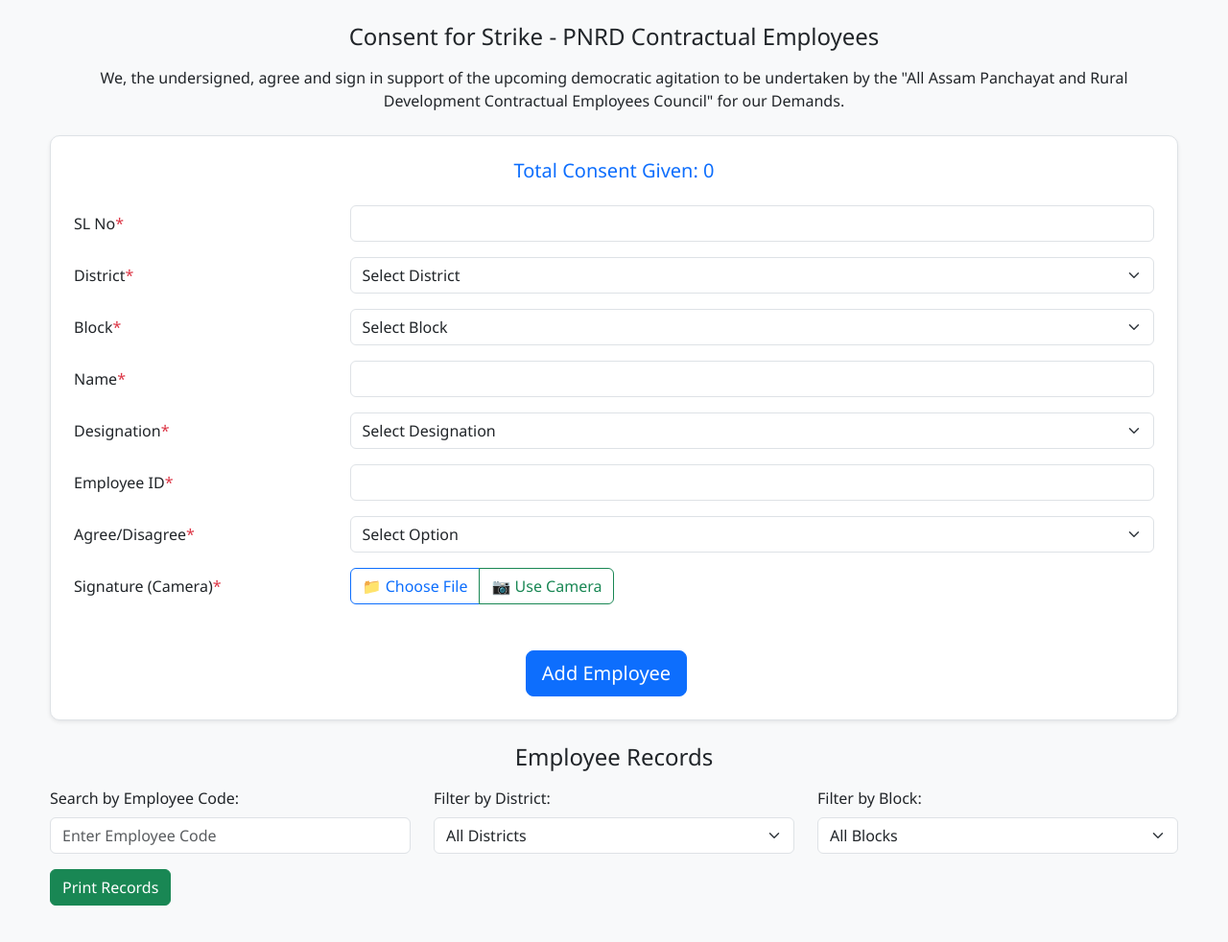
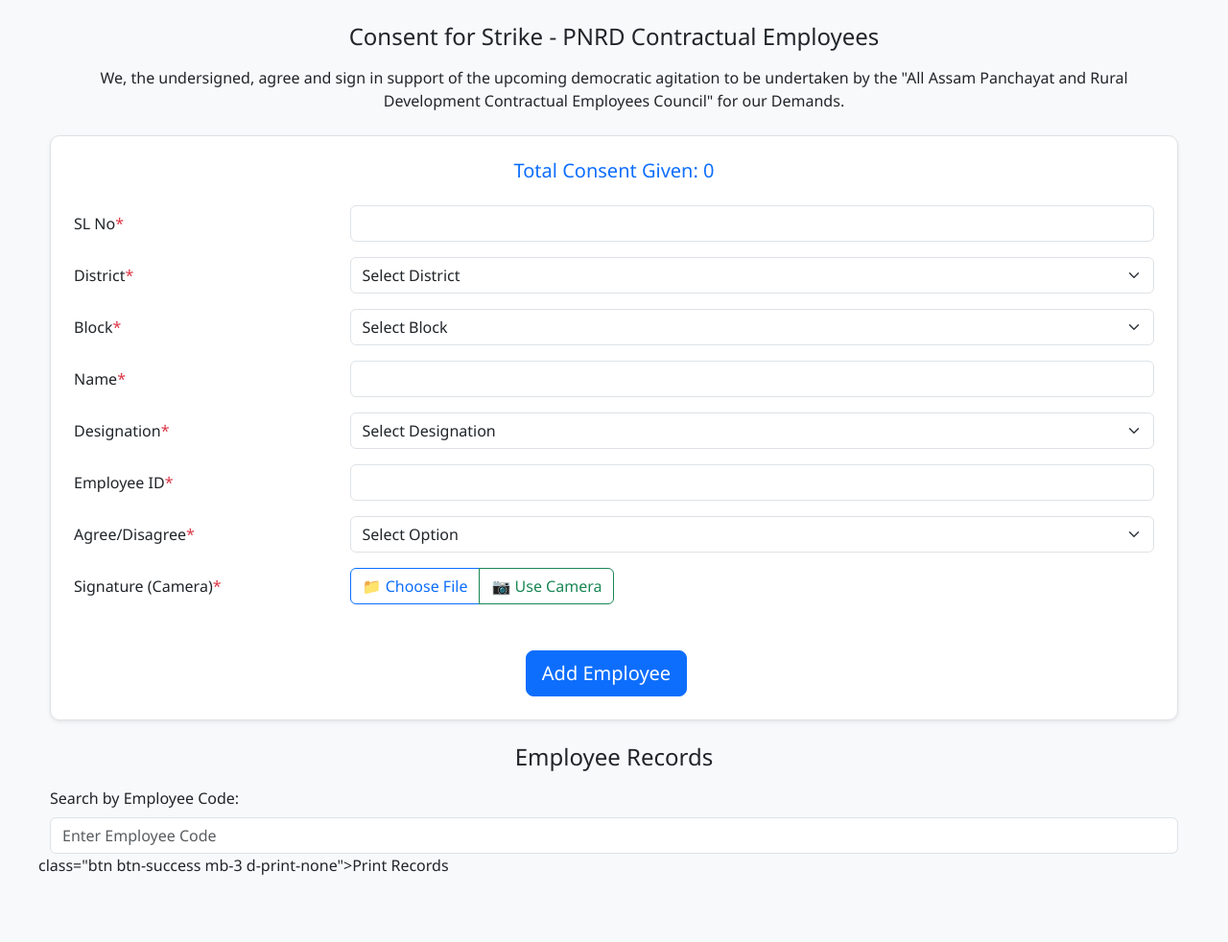
Before and after one commit to pnrdcontractual/pnrd-strike-consent-form, a plain HTML site: page index.html in a window 1280 px wide. Shown: the whole page at 96% size. After the commit the page ends 938 px from the top, so only its background shows below. Drawn offline with nearby package versions, Linux system fonts and the light colour scheme.

Commit message:
Remove district/block filters, keep only search by employee code

```diff
--- a/index.html
+++ b/index.html
@@ -121,24 +121,11 @@
             <h4 class="text-center mb-3 d-print-none">Employee Records</h4>
                         <!-- Search and Filter Section -->
                         <div class="row mb-3">
-                                            <div class="col-md-4">
+                                            <div class="col-12">
                                                                     <label class="form-label">Search by Employee Code:</label>
                                                                     <input type="text" id="searchEmployeeCode" class="form-control" placeholder="Enter Employee Code">
                                                                 </div>
-                                            <div class="col-md-4">
-                                                                    <label class="form-label">Filter by District:</label>
-                                                                    <select id="filterDistrict" class="form-select">
-                                                                                                <option value="">All Districts</option>
-                                                                                            </select>
-                                                                </div>
-                                            <div class="col-md-4">
-                                                                    <label class="form-label">Filter by Block:</label>
-                                                                    <select id="filterBlock" class="form-select">
-                                                                                                <option value="">All Blocks</option>
-                                                                                            </select>
-                                                                </div>
-                                        </div>
-            <button onclick="window.print()" class="btn btn-success mb-3 d-print-none">Print Records</button>
+                                             class="btn btn-success mb-3 d-print-none">Print Records</button>
             <div id="recordsTable" class="table-responsive"></div>
         </div>
     </div>
```
